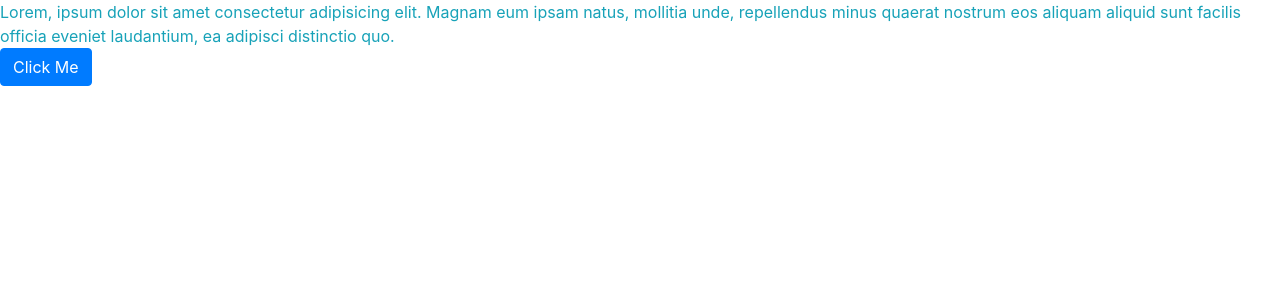
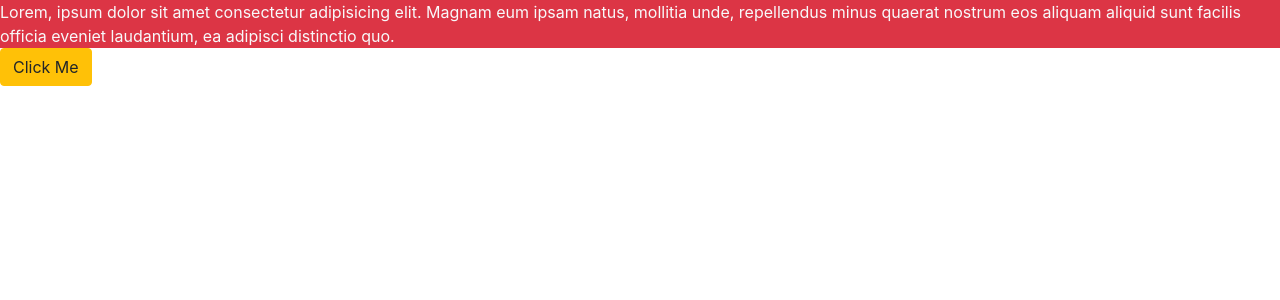
Before and after one commit to cg-101/day1-react, a React (Create React App) app: page / in a window 1280 px wide. Shown: the top 300 px of the page. Built offline with nearby package versions, Linux system fonts and the light colour scheme.

Commit message:
bootstrap.

```diff
--- a/src/App.js
+++ b/src/App.js
@@ -11,8 +11,8 @@ export default function App() {
 function ComponentA() {
   return (
     <div>
-      <div className="text-info">Lorem, ipsum dolor sit amet consectetur adipisicing elit. Magnam eum ipsam natus, mollitia unde, repellendus minus quaerat nostrum eos aliquam aliquid sunt facilis officia eveniet laudantium, ea adipisci distinctio quo.</div>
-      <button className="btn btn-primary">Click Me</button>
+      <div className="bg-danger text-light">Lorem, ipsum dolor sit amet consectetur adipisicing elit. Magnam eum ipsam natus, mollitia unde, repellendus minus quaerat nostrum eos aliquam aliquid sunt facilis officia eveniet laudantium, ea adipisci distinctio quo.</div>
+      <button className="btn btn-warning">Click Me</button>
     </div>
   );
 }
```
